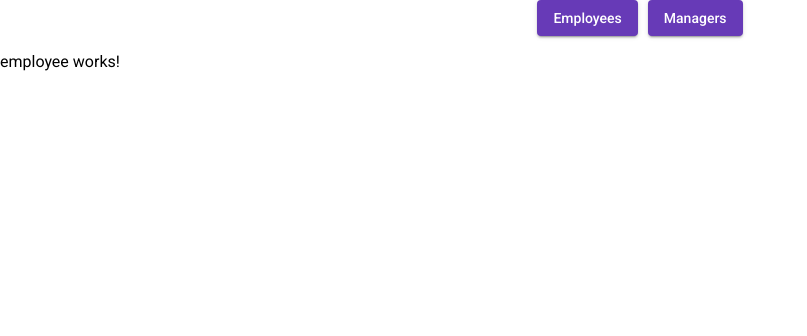
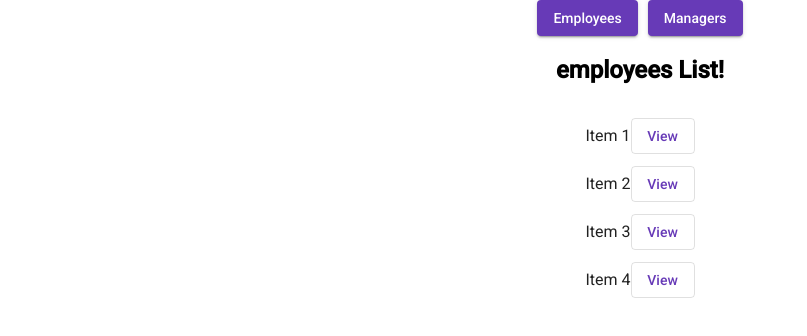
Before and after one commit to ChenReuven/exercise-2bepc, an Angular app in the folder client/: page /employees in a window 1280 px wide. Shown: the top 336 px of the page, without its empty margins (0-807 px from the left). Built offline with nearby package versions, Linux system fonts and the light colour scheme.

Commit message:
implement employees page

```diff
--- a/client/src/app/employee/employee.module.ts
+++ b/client/src/app/employee/employee.module.ts
@@ -1,12 +1,16 @@
 import {NgModule} from '@angular/core';
 import {CommonModule} from '@angular/common';
 import {EmployeeComponent} from './pages/employee.component';
+import {MatListModule} from "@angular/material/list";
+import {MatButtonModule} from "@angular/material/button";
 
 
 @NgModule({
   declarations: [EmployeeComponent],
   imports: [
-    CommonModule
+    CommonModule,
+    MatListModule,
+    MatButtonModule
   ]
 })
 export class EmployeeModule { }
--- a/client/src/app/employee/pages/employee.component.html
+++ b/client/src/app/employee/pages/employee.component.html
@@ -1 +1,10 @@
-<p>employee works!</p>
+<div class="container">
+  <h2>employees List!</h2>
+
+  <mat-list class="employees-list" role="list">
+    <mat-list-item role="listitem" *ngFor="let item of [1,2,3,4]">
+      <span>Item {{item}}</span>
+      <button mat-stroked-button color="primary">View</button>
+    </mat-list-item>
+  </mat-list>
+</div>
--- a/client/src/app/employee/pages/employee.component.scss
+++ b/client/src/app/employee/pages/employee.component.scss
@@ -0,0 +1,7 @@
+.container{
+  text-align: center;
+}
+
+.employees-list{
+  display: inline-grid;
+}
```
